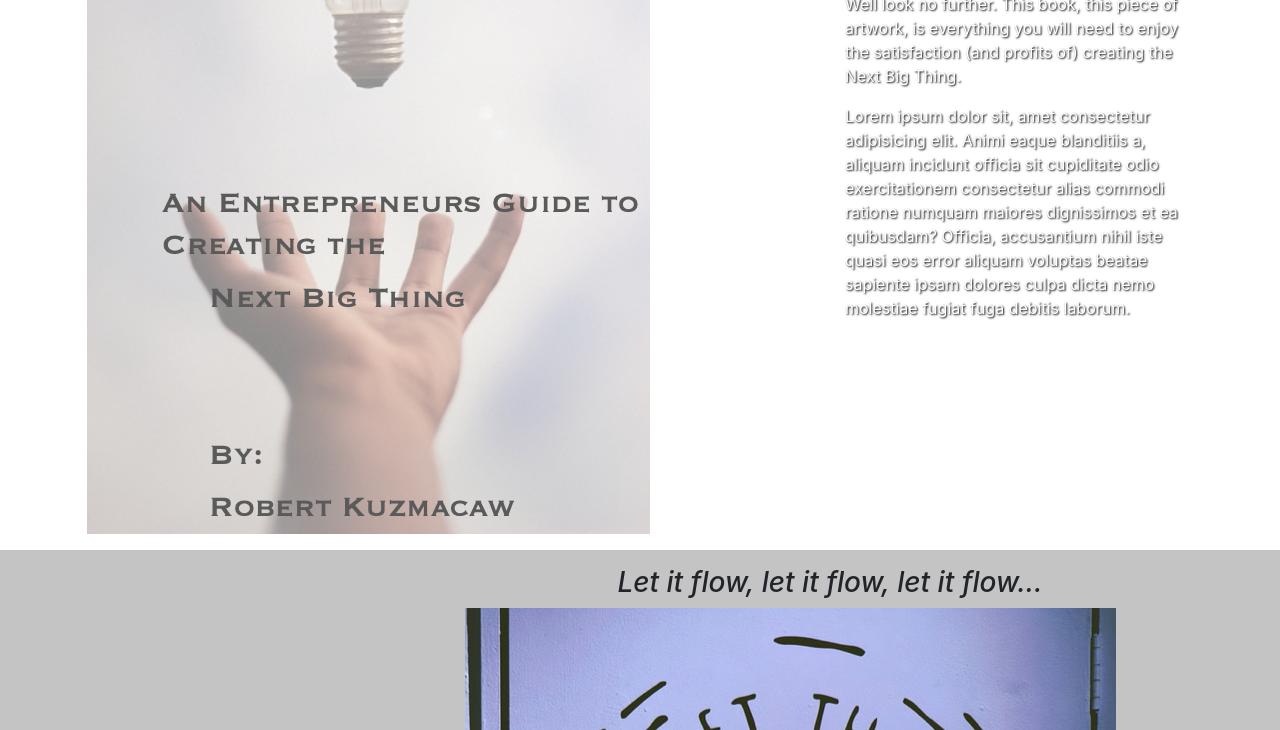
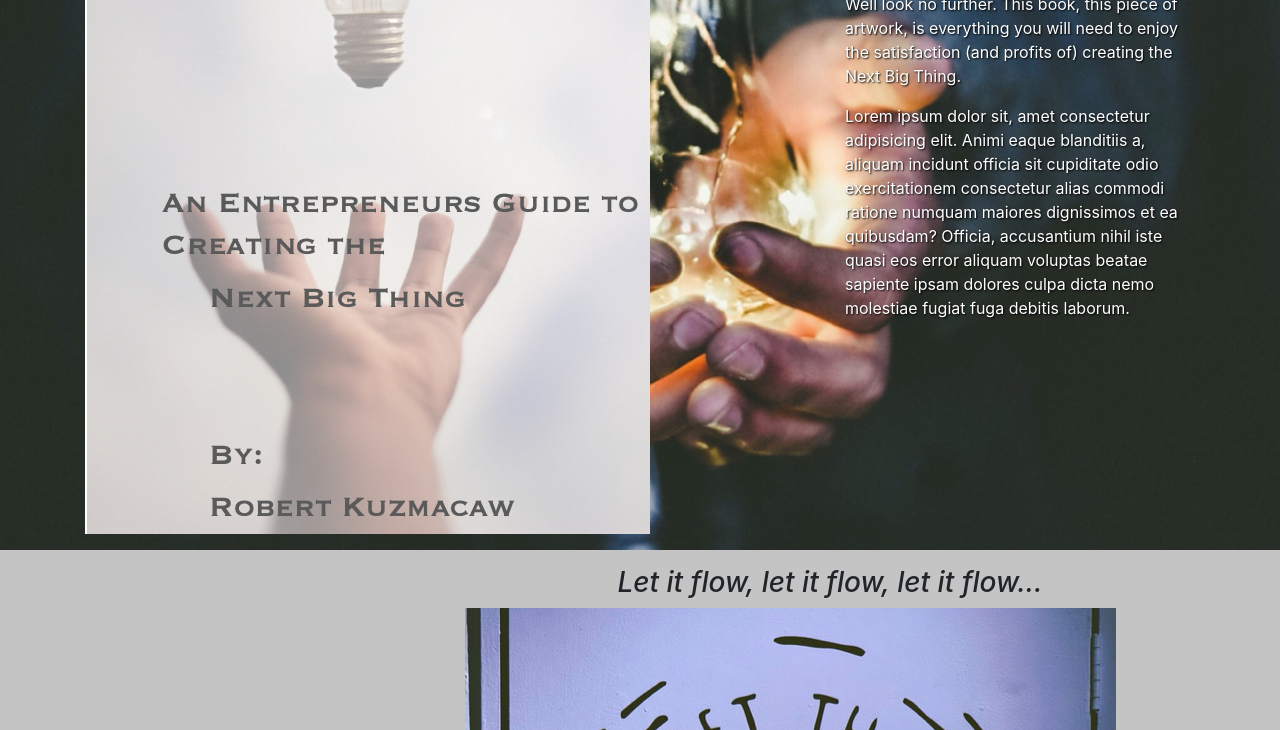
Before and after one commit to kowabunga/Next-Best-Thing, a plain HTML site: page index.html in a window 1280 px wide. Shown: the part 390-1120 px from the top of the page. Drawn offline with nearby package versions, Linux system fonts and the light colour scheme.

Commit message:
fixed image error

```diff
--- a/css/style.css
+++ b/css/style.css
@@ -24,7 +24,7 @@
 }
 #home,
 #whyBook {
-  background: url('img/inyourgrasp.png');
+  background: url('../img/inyourgrasp.png');
   background-position: 0;
   background-size: cover;
   background-attachment: fixed;
```
